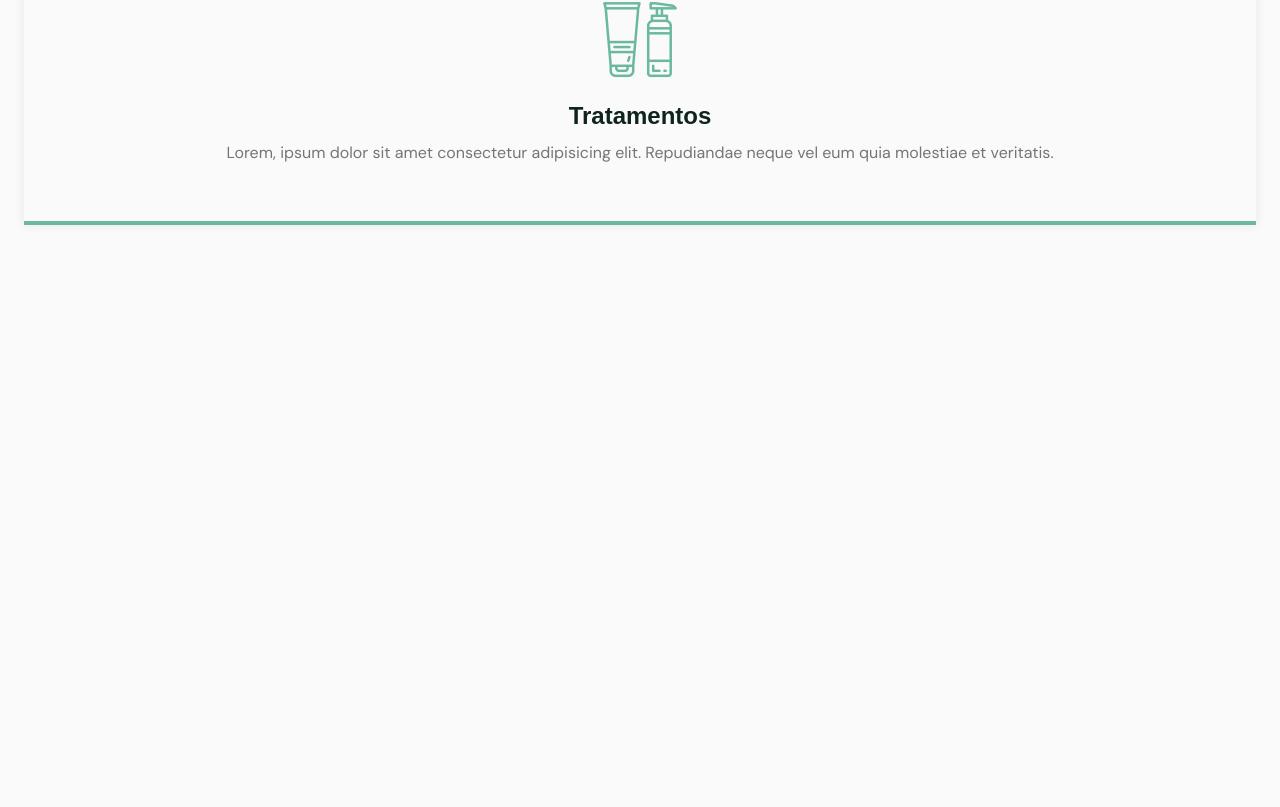
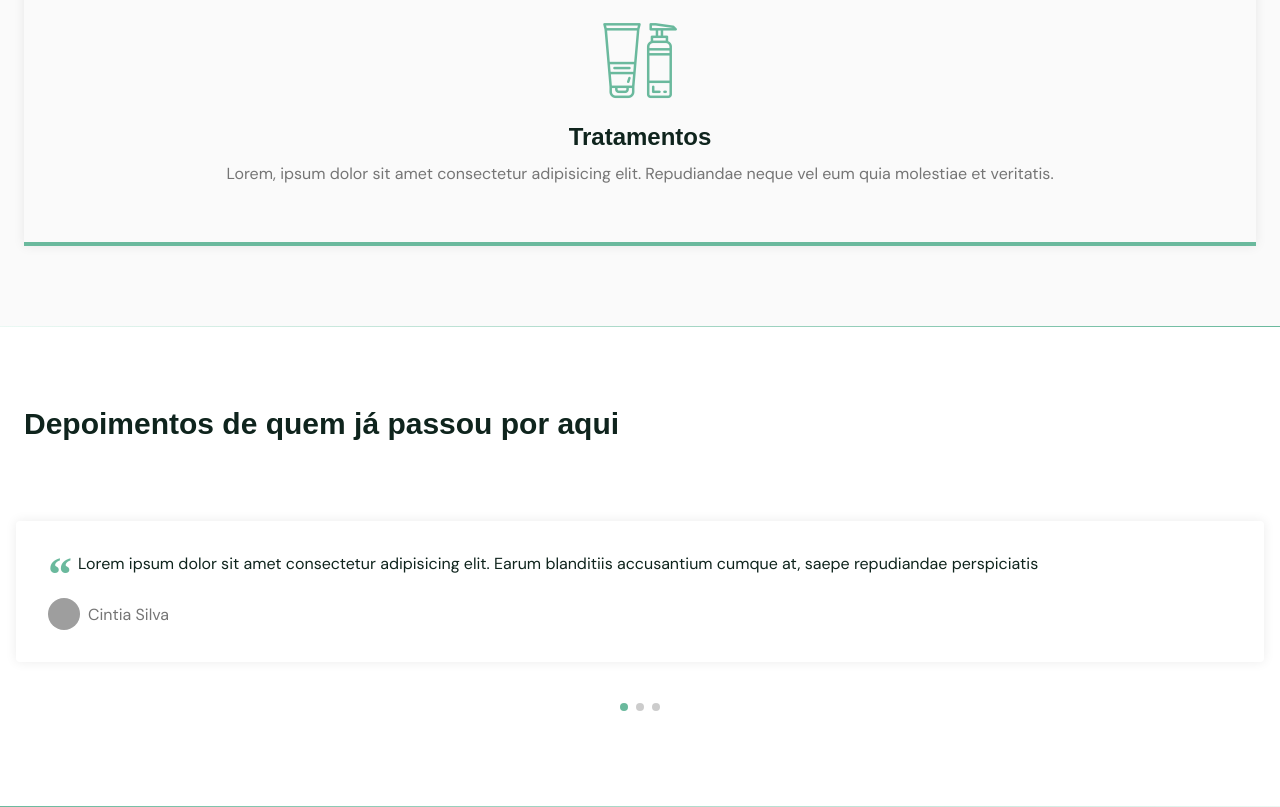
Before and after one commit to savionascimentodev/MissionOrigin, a plain HTML site: page index.html in a window 1280 px wide. Shown: the part 3722-4529 px from the top of the page. Before the commit the page ends 4027 px from the top, so only its background shows below. Drawn offline with nearby package versions, Linux system fonts and the light colour scheme; grey boxes are pictures that could not be loaded; files whose address does not match are found by name.

Commit message:
✨ class 03 - new controls

```diff
--- a/index.html
+++ b/index.html
@@ -5,13 +5,18 @@
     <meta http-equiv="X-UA-Compatible" content="IE=edge" />
     <meta name="viewport" content="width=device-width, initial-scale=1.0" />
     <title>OriginSix</title>
-    <link rel="stylesheet" href="./style.css" />
     <link rel="preconnect" href="https://fonts.googleapis.com" />
     <link rel="preconnect" href="https://fonts.gstatic.com" crossorigin />
+    <link
+      rel="stylesheet"
+      href="https://unpkg.com/swiper/swiper-bundle.min.css"
+    />
+    <link rel="stylesheet" href="./style.css" />
     <link rel="stylesheet" href="./assets/fonts/style.css" />
     <link
       href="https://fonts.googleapis.com/css2?family=DM+Sans:wght@400;500;700&display=swap"
       rel="stylesheet"
+    />
     />
   </head>
   <body>
@@ -128,9 +133,77 @@
           </div>
         </div>
       </section>
+
+      <div class="divider-1"></div>
+
+      <section class="section" id="testemonials">
+        <div class="container">
+          <header>
+            <h2 class="title">Depoimentos de quem já passou por aqui</h2>
+          </header>
+          <div class="testemonials swiper-container">
+            <div class="swiper-wrapper">
+              <div class="testemonial swiper-slide">
+                <blockquote>
+                  <p>
+                    <span>&ldquo;</span>
+                    Lorem ipsum dolor sit amet consectetur adipisicing elit.
+                    Earum blanditiis accusantium cumque at, saepe repudiandae
+                    perspiciatis
+                  </p>
+                  <cite>
+                    <img
+                      src="https://randomuser.me/api/portraits/women/76.jpg"
+                      alt="Foto de Cintia Silva"
+                    />
+                    Cintia Silva
+                  </cite>
+                </blockquote>
+              </div>
+              <div class="testemonial swiper-slide">
+                <blockquote>
+                  <p>
+                    <span>&ldquo;</span>
+                    Lorem ipsum dolor sit amet consectetur adipisicing elit.
+                    Earum blanditiis accusantium cumque at, saepe repudiandae
+                    perspiciatis
+                  </p>
+                  <cite>
+                    <img
+                      src="https://randomuser.me/api/portraits/men/20.jpg"
+                      alt="Foto de Gabriel Malfoi"
+                    />
+                    Gabriel Malfoi
+                  </cite>
+                </blockquote>
+              </div>
+              <div class="testemonial swiper-slide">
+                <blockquote>
+                  <p>
+                    <span>&ldquo;</span>
+                    Lorem ipsum dolor sit amet consectetur adipisicing elit.
+                    Earum blanditiis accusantium cumque at, saepe repudiandae
+                    perspiciatis
+                  </p>
+                  <cite>
+                    <img
+                      src="https://randomuser.me/api/portraits/men/95.jpg"
+                      alt="Foto de Matheus Bozetti"
+                    />
+                    Matheus Bozetti
+                  </cite>
+                </blockquote>
+              </div>
+            </div>
+
+            <div class="swiper-pagination"></div>
+          </div>
+        </div>
+      </section>
+
+      <div class="divider-2"></div>
     </main>
-    <footer></footer>
-
+    <script src="https://unpkg.com/swiper/swiper-bundle.min.js"></script>
     <script src="./main.js"></script>
   </body>
 </html>
--- a/main.js
+++ b/main.js
@@ -30,3 +30,13 @@ window.addEventListener('scroll', function () {
     header.classList.remove('scroll')
   }
 })
+
+// Testemonials Carrousel Swiper
+const swiper = new Swiper('.swiper-container', {
+  slidesPerView: 1,
+  pagination: {
+    el: '.swiper-pagination'
+  },
+  mousewheel: true,
+  keyboard: true
+})
--- a/style.css
+++ b/style.css
@@ -355,3 +355,68 @@ nav.show div.icon-close {
   font-size: 1.5rem;
   margin-bottom: 0.75rem;
 }
+
+/*----------------- TESTEMONIALS ---------------------*/
+#testemonials {
+  background: white;
+}
+
+#testemonials header {
+  margin-left: 1.5rem;
+  margin-right: 1.5rem;
+  margin-bottom: 0;
+}
+
+#testemonials .container {
+  margin-left: 0;
+  margin-right: 0;
+}
+
+#testemonials blockquote {
+  padding: 2rem;
+  box-shadow: 0px 0px 12px rgba(0, 0, 0, 0.08);
+  border-radius: 0.25rem
+}
+
+#testemonials blockquote p {
+  position: relative;
+  text-indent: 1.875rem;
+  margin-bottom: 1.5rem;
+  color: var(--title-color);
+}
+
+#testemonials blockquote p span {
+  font: 700 3rem serif;
+
+  position: absolute;
+  top: -0.375rem;
+  left: -1.875rem;
+  color: var(--base-color);
+}
+
+#testemonials cite {
+  display: flex;
+  align-items: center;
+  font-style: normal;
+
+}
+
+#testemonials cite img {
+  width: 2rem;
+  height: 2rem;
+  object-fit: cover;
+  clip-path: circle();
+  margin-right: 0.5rem;
+}
+
+/*--------- Swiper ---------*/
+.swiper-slide{
+  height: auto;
+  padding: 4rem 1rem;
+}
+
+.swiper-pagination-bullet-active {
+  background: var(--base-color);
+}
+
+/*----------------- CONTACT ---------------------*/
```
